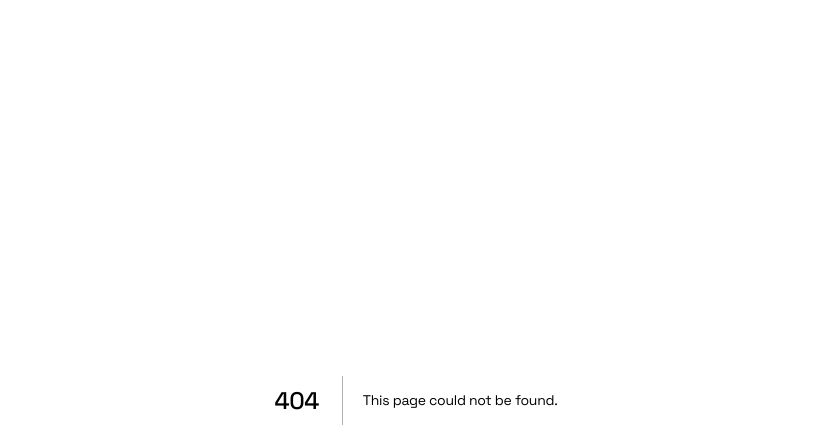
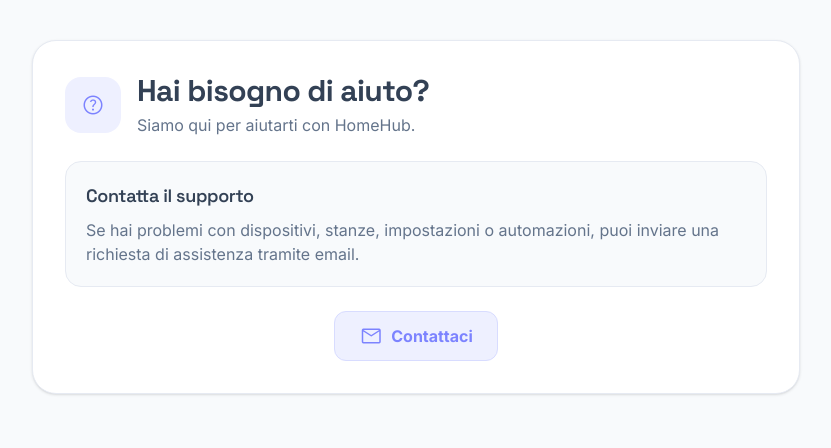
Before and after one commit to AciiD-Dev/progetto-TSW, a Next.js app: page /support in a window 1280 px wide. Before the commit this address had no page. Shown: the top 448 px of the page, without its empty margins (224-1055 px from the left). Built offline with nearby package versions, Linux system fonts and the light colour scheme.

Commit message:
aggiunta funz. tasto support + fix problemi su funzioni in dashboard e rooms

```diff
--- a/app/(dashboard)/page.tsx
+++ b/app/(dashboard)/page.tsx
@@ -88,9 +88,12 @@ export default function DashboardPage() {
         fetch('/api/rooms').then((r) => r.json()),
       ])
         .then(([devicesData, roomsData]: [Device[], Room[]]) => {
-          setDevicesOn(devicesData.filter((d) => d.status === 1).length);
-          setDevices(devicesData);
-          setRooms(roomsData);
+          const safeDevicesData = Array.isArray(devicesData) ? devicesData : [];
+          const safeRoomsData = Array.isArray(roomsData) ? roomsData : [];
+
+          setDevicesOn(safeDevicesData.filter((d) => d.status === 1).length);
+          setDevices(safeDevicesData);
+          setRooms(safeRoomsData);
 
           const sensors = devicesData.filter((d) => d.type === 'thermostat' || d.type === 'humidity');
           if (sensors.length === 0) {
--- a/app/(dashboard)/rooms/page.tsx
+++ b/app/(dashboard)/rooms/page.tsx
@@ -49,10 +49,13 @@ export default function RoomsPage() {
     };
     return () => es.close();
   }, []);
-
+  // evita errory se dispostivi non formato array
+  const safeRooms = Array.isArray(rooms) ? rooms : [];
+  const safeDevices = Array.isArray(devices) ? devices : [];
+  const totalActive = safeDevices.filter((d) => d.status === 1).length;
   // Per-room computed values
   const getRoomStats = (roomId: number) => {
-    const roomDevices = devices.filter((d) => d.room_id === roomId);
+    const roomDevices = safeDevices.filter((d) => d.room_id === roomId);
     const activeCount = roomDevices.filter((d) => d.status === 1).length;
     const totalCount = roomDevices.length;
 
@@ -103,7 +106,7 @@ export default function RoomsPage() {
     }
   };
 
-  const totalActive = devices.filter((d) => d.status === 1).length;
+
 
   return (
     <div className="space-y-6 animate-fade-in-up">
@@ -112,7 +115,7 @@ export default function RoomsPage() {
         <div>
           <h1 className="headline-font text-2xl font-bold text-on-surface">Rooms</h1>
           <p className="text-sm text-on-surface-variant mt-0.5">
-            {rooms.length} room{rooms.length !== 1 ? 's' : ''} · {totalActive} devices active
+            {safeRooms.length} room{safeRooms.length !== 1 ? 's' : ''} · {totalActive} devices active
           </p>
         </div>
 
@@ -120,11 +123,11 @@ export default function RoomsPage() {
         <div className="flex items-center gap-2 flex-wrap">
           <div className="flex items-center gap-1.5 px-3 py-1.5 rounded-full bg-surface-container border border-outline-variant/20 text-xs text-on-surface-variant">
             <span className="material-symbols-outlined text-[14px] text-primary">meeting_room</span>
-            {rooms.length} rooms
+            {safeRooms.length} rooms
           </div>
           <div className="flex items-center gap-1.5 px-3 py-1.5 rounded-full bg-surface-container border border-outline-variant/20 text-xs text-on-surface-variant">
             <span className="material-symbols-outlined text-[14px] text-tertiary">devices</span>
-            {devices.length} devices
+            {safeDevices.length} devices
           </div>
           <div className="flex items-center gap-1.5 px-3 py-1.5 rounded-full bg-tertiary/10 border border-tertiary/20 text-xs text-tertiary">
             <span className="w-1.5 h-1.5 rounded-full bg-tertiary animate-pulse" />
@@ -151,7 +154,7 @@ export default function RoomsPage() {
             />
           ))}
         </div>
-      ) : rooms.length === 0 ? (
+      ) : safeRooms.length === 0 ? (
         <div className="flex flex-col items-center justify-center py-20 gap-3">
           <div className="w-16 h-16 rounded-2xl bg-surface-container flex items-center justify-center">
             <span className="material-symbols-outlined text-4xl text-on-surface-variant/30">meeting_room</span>
@@ -167,7 +170,7 @@ export default function RoomsPage() {
         </div>
       ) : (
         <div className="grid grid-cols-1 sm:grid-cols-2 lg:grid-cols-3 gap-4">
-          {rooms.map((room) => {
+          {safeRooms.map((room) => {
             const { activeCount, totalCount, currentTemp } = getRoomStats(room.id);
             return (
               <RoomCard
--- /dev/null
+++ b/app/support/page.tsx
@@ -0,0 +1,59 @@
+'use client';
+
+export default function SupportPage() {
+  function openSupportEmail() {
+    window.open(
+      "https://mail.google.com/mail/?view=cm&fs=1&to=homehub.assistenza@gmail.com&su=Supporto%20HomeHub&body=Ciao%2C%20ho%20bisogno%20di%20supporto%20per%20HomeHub.",
+      "_blank",
+      "noopener,noreferrer"
+    );
+  }
+
+  return (
+    <main className="min-h-screen bg-[#f8fafc] text-[#334155] px-6 py-10">
+      <section className="max-w-3xl mx-auto">
+        <div className="rounded-3xl bg-white border border-[#e6eaf2] p-8 shadow-sm">
+          <div className="flex items-center gap-4 mb-6">
+            <div className="w-14 h-14 rounded-2xl bg-[#eef0ff] flex items-center justify-center">
+              <span className="material-symbols-outlined text-[#7c83ff] text-[32px]">
+                help_outline
+              </span>
+            </div>
+
+            <div>
+              <h1 className="text-3xl font-bold text-[#334155]">
+                Hai bisogno di aiuto?
+              </h1>
+              <p className="text-[#64748b] mt-1">
+                Siamo qui per aiutarti con HomeHub.
+              </p>
+            </div>
+          </div>
+
+          <div className="rounded-2xl bg-[#f8fafc] border border-[#e6eaf2] p-5 mb-6">
+            <h2 className="text-lg font-semibold mb-2 text-[#334155]">
+              Contatta il supporto
+            </h2>
+            <p className="text-[#64748b]">
+              Se hai problemi con dispositivi, stanze, impostazioni o automazioni,
+              puoi inviare una richiesta di assistenza tramite email.
+            </p>
+          </div>
+
+          <div className="flex justify-center">
+            <button
+              type="button"
+              onClick={openSupportEmail}
+              className="inline-flex items-center gap-2 rounded-xl bg-[#eef0ff] text-[#7c83ff] px-6 py-3 font-bold border border-[#d8dcff] hover:bg-[#7c83ff] hover:text-white transition"
+            >
+              <span className="material-symbols-outlined text-[20px]">
+                mail
+              </span>
+              Contattaci
+            </button>
+          </div>
+        </div>
+      </section>
+    </main>
+  );
+}
--- a/components/dashboard/DashboardNav.tsx
+++ b/components/dashboard/DashboardNav.tsx
@@ -91,18 +91,22 @@ export default function DashboardNav({ collapsed = false, onClose }: DashboardNa
             {!collapsed && <span className="text-sm font-medium">Debug</span>}
           </Link>
         )}
-        <a
-          href="#"
+         <Link
+  href="/support"
+  onClick={onClose}
   title={collapsed ? 'Support' : undefined}
   className={`
     group flex items-center gap-3 rounded-xl transition-all duration-200 select-none
     text-on-surface-variant hover:text-on-surface hover:bg-surface-container-high
+    ${pathname.startsWith('/support') ? 'bg-primary/10 text-primary' : ''}
     ${collapsed ? 'px-0 py-3 justify-center' : 'px-3 py-2.5'}
   `}
 >
-          <span className="material-symbols-outlined text-[20px] flex-shrink-0">help_outline</span>
+  <span className="material-symbols-outlined text-[20px] flex-shrink-0">
+    help_outline
+  </span>
   {!collapsed && <span className="text-sm font-medium">Support</span>}
-        </a>
+</Link>
       </div>
     </nav>
   );
--- a/index.html
+++ /dev/null
@@ -1,11 +0,0 @@
-<!DOCTYPE html>
-<html lang="en">
-<head>
-    <meta charset="UTF-8">
-    <meta name="viewport" content="width=device-width, initial-scale=1.0">
-    <title>Document</title>
-</head>
-<body>
-
-</body>
-</html>
```
Lines whose indentation alone changed are shown as unchanged.
